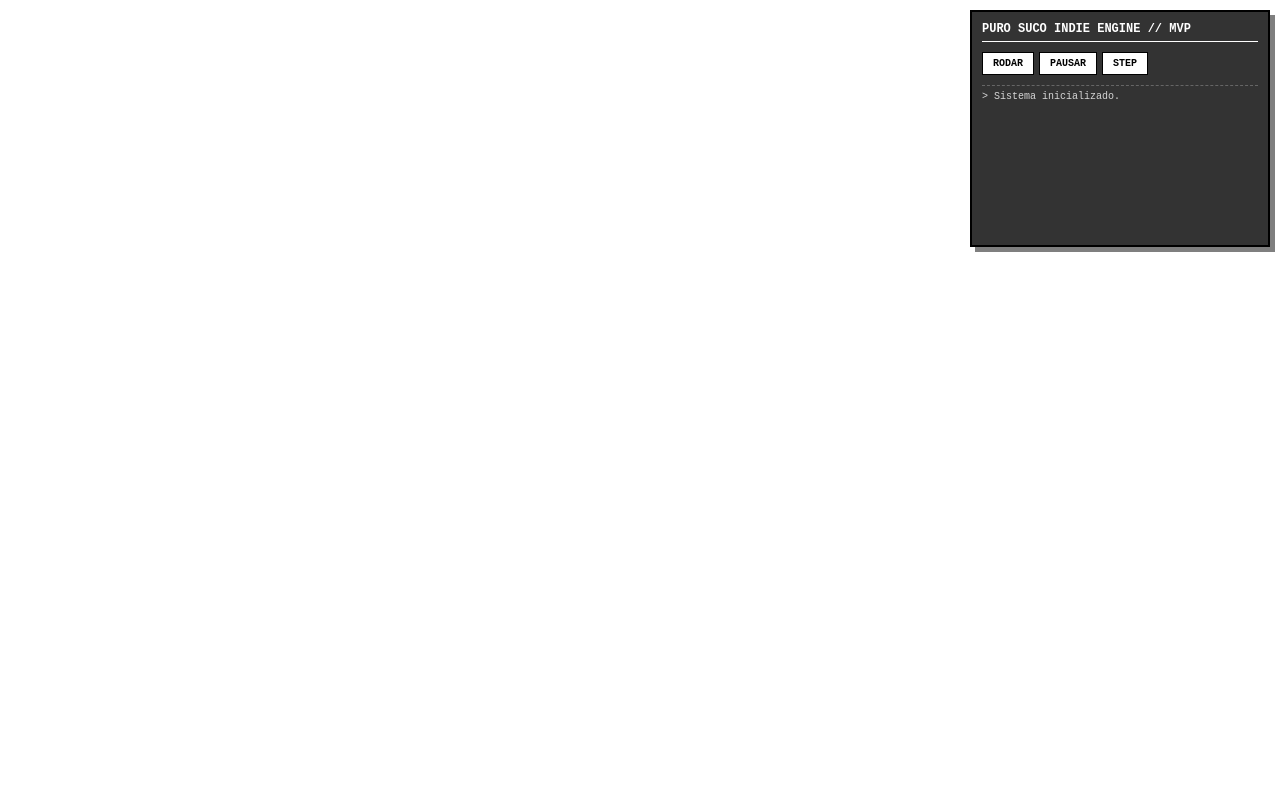
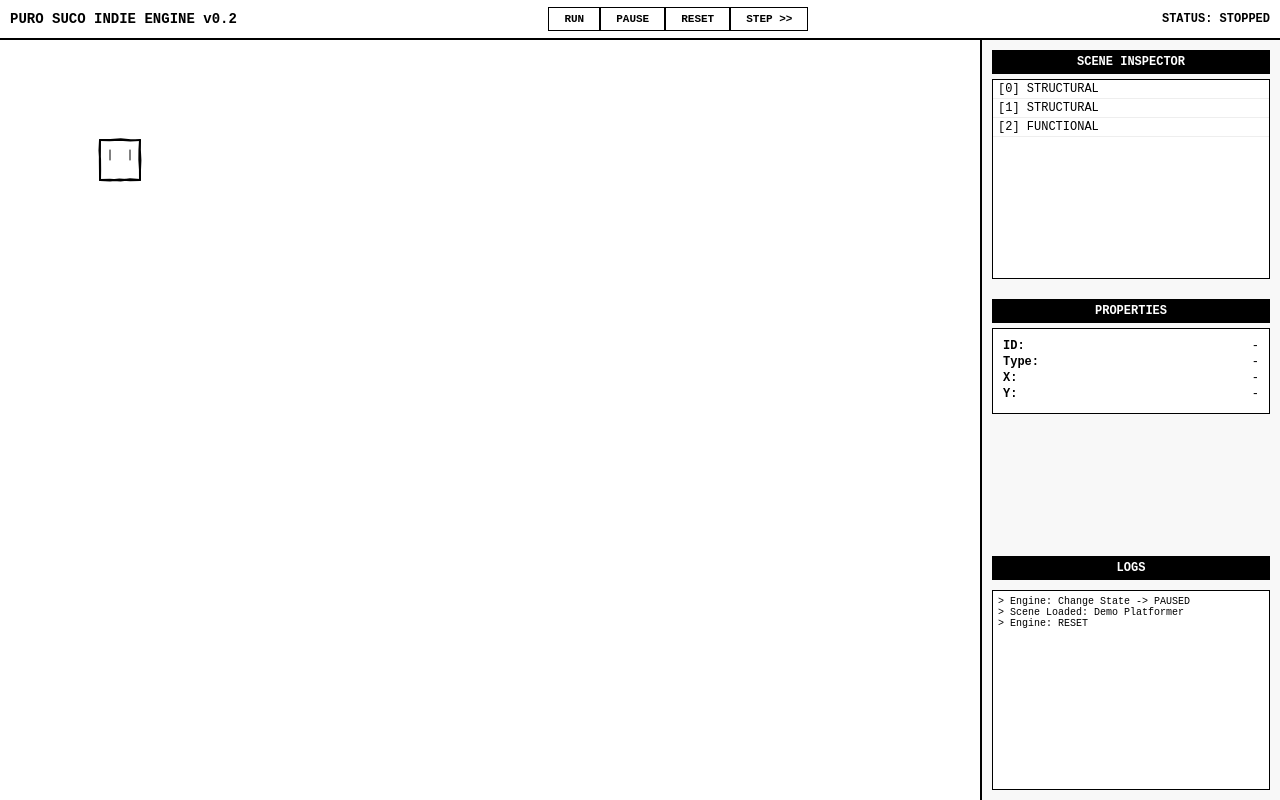
Before and after one commit to Purosuco-indie/TheStart, a plain HTML site: page index.html in a window 1280 px wide. Drawn offline with Linux system fonts and the light colour scheme.

Commit message:
feat: introduce editor UI, core game engine, and developer guide with updated HTML/CSS.

```diff
--- a/index.html
+++ b/index.html
@@ -1,30 +1,56 @@
 <!DOCTYPE html>
 <html lang="en">
+
 <head>
     <meta charset="UTF-8">
     <meta name="viewport" content="width=device-width, initial-scale=1.0">
-    <title>Puro Suco Indie Engine - Dev Tool</title>
+    <title>Puro Suco Indie - Editor</title>
     <link rel="stylesheet" href="style.css">
 </head>
+
 <body>
-    <div id="app">
-        <canvas id="gameCanvas"></canvas>
+    <div id="editor-layout">
+        <!-- TOP BAR -->
+        <header id="top-bar">
+            <div class="brand">PURO SUCO INDIE ENGINE v0.2</div>
+            <div class="controls">
+                <button id="btn-run" title="Run Game">RUN</button>
+                <button id="btn-pause" title="Pause Game">PAUSE</button>
+                <button id="btn-reset" title="Reset Scene">RESET</button>
+                <button id="btn-step" title="Step Forward">STEP >></button>
+            </div>
+            <div class="status" id="engine-status">STATUS: STOPPED</div>
+        </header>
 
-        <div id="dev-overlay">
-            <header>
-                <h1>PURO SUCO INDIE ENGINE // MVP</h1>
-                <div class="controls">
-                    <button id="btn-run">RODAR</button>
-                    <button id="btn-pause">PAUSAR</button>
-                    <button id="btn-step">STEP</button>
+        <!-- MAIN AREA -->
+        <main id="main-area">
+            <!-- CANVAS CONTAINER -->
+            <div id="canvas-container">
+                <canvas id="gameCanvas"></canvas>
+            </div>
+
+            <!-- SIDEBAR -->
+            <aside id="sidebar">
+                <div class="panel-header">SCENE INSPECTOR</div>
+                <ul id="entity-list">
+                    <!-- Dynamic List -->
+                </ul>
+
+                <div class="panel-header" style="margin-top: 20px;">PROPERTIES</div>
+                <div id="properties-panel">
+                    <div class="prop-row"><label>ID:</label> <span id="prop-id">-</span></div>
+                    <div class="prop-row"><label>Type:</label> <span id="prop-type">-</span></div>
+                    <div class="prop-row"><label>X:</label> <span id="prop-x">0</span></div>
+                    <div class="prop-row"><label>Y:</label> <span id="prop-y">0</span></div>
                 </div>
-            </header>
-            <div id="log-panel">
-                <div class="log-entry">> Sistema inicializado.</div>
-            </div>
-        </div>
+
+                <div class="panel-header" style="margin-top: auto;">LOGS</div>
+                <div id="log-panel"></div>
+            </aside>
+        </main>
     </div>
 
     <script type="module" src="src/main.js"></script>
 </body>
+
 </html>
--- a/src/core/Game.js
+++ b/src/core/Game.js
@@ -23,29 +23,73 @@ export class Game {
         this.collision = new CollisionManager();
         this.logger = new Logger();
 
-        // Debug info
-        this.debug = {
-            fps: 0,
-            entityCount: 0
-        };
+        // Game State exposed for Editor
+        this.state = 'STOPPED'; // STOPPED, RUNNING, PAUSED
     }
 
     resize() {
-        this.canvas.width = window.innerWidth;
-        this.canvas.height = window.innerHeight;
+        // In Editor mode, canvas size might be controlled by CSS container
+        // But for now, let's keep it robust
+        const rect = this.canvas.parentElement.getBoundingClientRect();
+        this.canvas.width = rect.width;
+        this.canvas.height = rect.height;
+    }
+
+    // --- API FOR EDITOR ---
+
+    init() {
+        // Setup initial demo scene (this would be level loading in future)
+        this.reset();
     }
 
     start() {
-        this.logger.log("Puro Suco Indie Engine Starting...");
+        if (this.state === 'RUNNING') return;
+
+        this.state = 'RUNNING';
         this.loop.start(
             (dt) => this.update(dt),
             () => this.render()
         );
+        this.logger.log("Engine: Change State -> RUNNING");
     }
 
-    stop() {
-        this.loop.stop();
-        this.logger.log("Engine Stopped.");
+    pause() {
+        if (this.state === 'PAUSED') return;
+        this.state = 'PAUSED';
+        this.loop.stop(); // Stop loop
+        this.logger.log("Engine: Change State -> PAUSED");
+        // Force one render to keep screen content
+        this.render();
+    }
+
+    reset() {
+        this.pause();
+        this.entities.entities = []; // Clear
+        this.state = 'STOPPED';
+
+        // Re-add demo content
+        // In a real engine, this would reload the "Scene"
+        this.setupDemoScene();
+
+        this.render();
+        this.logger.log("Engine: RESET");
+    }
+
+    step() {
+        // Advance exactly one frame (16ms)
+        this.update(0.016);
+        this.render();
+        this.logger.log("Engine: STEP");
+    }
+
+    // --- INTERNAL ---
+
+    setupDemoScene() {
+        // Placeholder for demo scene creation
+        // This is usually done externally, but for MVP we hardcode it here or Injection
+        // We will leave this empty and let main.js or Editor inject content for now
+        // Or better: trigger an event "onReset"
+        if (this.onReset) this.onReset(this);
     }
 
     add(entity) {
--- /dev/null
+++ b/src/editor/Editor.js
@@ -0,0 +1,103 @@
+export class Editor {
+    constructor(game) {
+        this.game = game;
+        this.selectedEntity = null;
+
+        // Cache UI Elements
+        this.ui = {
+            btnRun: document.getElementById('btn-run'),
+            btnPause: document.getElementById('btn-pause'),
+            btnReset: document.getElementById('btn-reset'),
+            btnStep: document.getElementById('btn-step'),
+            status: document.getElementById('engine-status'),
+            entityList: document.getElementById('entity-list'),
+            props: {
+                id: document.getElementById('prop-id'),
+                type: document.getElementById('prop-type'),
+                x: document.getElementById('prop-x'),
+                y: document.getElementById('prop-y')
+            }
+        };
+
+        this.bindEvents();
+
+        // Start an UI update loop (independent of game loop)
+        this.uiLoopId = setInterval(() => this.updateUI(), 100);
+    }
+
+    bindEvents() {
+        this.ui.btnRun.addEventListener('click', () => {
+            this.game.start();
+        });
+
+        this.ui.btnPause.addEventListener('click', () => {
+            this.game.pause();
+        });
+
+        this.ui.btnReset.addEventListener('click', () => {
+            this.game.reset();
+        });
+
+        this.ui.btnStep.addEventListener('click', () => {
+            if (this.game.state !== 'PAUSED' && this.game.state !== 'STOPPED') {
+                this.game.pause();
+            }
+            this.game.step();
+        });
+    }
+
+    updateUI() {
+        // Update Status Text
+        this.ui.status.textContent = `STATUS: ${this.game.state}`;
+
+        // Update Entity List (Slow poll - simple implementation)
+        // Ideally we only update on change, but for MVP polling is safer
+        this.refreshEntityList();
+
+        // Update Inspector
+        if (this.selectedEntity) {
+            this.ui.props.id.textContent = "Entity"; // We interpret index as ID for now
+            this.ui.props.type.textContent = this.selectedEntity.type;
+            this.ui.props.x.textContent = Math.round(this.selectedEntity.x);
+            this.ui.props.y.textContent = Math.round(this.selectedEntity.y);
+        } else {
+            this.ui.props.id.textContent = "-";
+            this.ui.props.type.textContent = "-";
+            this.ui.props.x.textContent = "-";
+            this.ui.props.y.textContent = "-";
+        }
+    }
+
+    refreshEntityList() {
+        const entities = this.game.entities.getAll();
+
+        // Basic diffing to avoid destroying DOM every 100ms
+        // Note: For a real engine, we'd use a reactive store or event system.
+        // This is a "raw" implementation.
+
+        // Clearing is expensive, so let's only rebuild if count differs for now
+        // A better approach is to match IDs.
+        if (this.ui.entityList.childElementCount !== entities.length) {
+            this.ui.entityList.innerHTML = '';
+            entities.forEach((ent, index) => {
+                const li = document.createElement('li');
+                li.textContent = `[${index}] ${ent.type}`;
+                li.addEventListener('click', () => {
+                    this.selectEntity(ent, li);
+                });
+                this.ui.entityList.appendChild(li);
+
+                if (this.selectedEntity === ent) {
+                    li.classList.add('selected');
+                }
+            });
+        }
+    }
+
+    selectEntity(entity, liElement) {
+        this.selectedEntity = entity;
+        // Visual feedback
+        Array.from(this.ui.entityList.children).forEach(c => c.classList.remove('selected'));
+        liElement.classList.add('selected');
+    }
+}
--- a/src/main.js
+++ b/src/main.js
@@ -1,65 +1,59 @@
 import { Game } from './core/Game.js';
+import { Editor } from './editor/Editor.js';
 import { Entity } from './entities/Entity.js';
 
-// Bootstrap
 window.addEventListener('load', () => {
+    // 1. Initialize Game
     const game = new Game('gameCanvas');
-    window.game = game; // Expose for debugging
 
-    // Dev Tools UI
-    const btnRun = document.getElementById('btn-run');
-    const btnPause = document.getElementById('btn-pause');
+    // 2. Define Demo Scene content injection
+    game.onReset = (g) => {
+        // Floor
+        const floor = new Entity(50, 500, 700, 40, "STRUCTURAL");
+        g.add(floor);
 
-    btnRun.addEventListener('click', () => {
-        game.start();
-        game.logger.log("Comando: RODAR");
-    });
+        // Wall
+        const wall = new Entity(600, 350, 40, 150, "STRUCTURAL");
+        g.add(wall);
 
-    btnPause.addEventListener('click', () => {
-        game.stop();
-        game.logger.log("Comando: PAUSAR");
-    });
-
-    // --- EXAMPLE SETUP ---
-    // Creating some floor
-    const floor = new Entity(100, 500, 600, 50, "STRUCTURAL");
-    game.add(floor);
-
-    // Creating a player
-    const player = new Entity(200, 200, 40, 40, "FUNCTIONAL");
+        // Player
+        const player = new Entity(100, 100, 40, 40, "FUNCTIONAL");
         player.update = (dt) => {
-        // Simple gravity
-        player.vy += 500 * dt;
+            player.vy += 600 * dt; // Gravity
             player.y += player.vy * dt;
             player.x += player.vx * dt;
 
-        // Simple Controls
-        if (game.input.isDown('LEFT')) player.x -= 200 * dt;
-        if (game.input.isDown('RIGHT')) player.x += 200 * dt;
+            // Simple controls
+            if (g.input.isDown('LEFT')) player.x -= 200 * dt;
+            if (g.input.isDown('RIGHT')) player.x += 200 * dt;
+            if (g.input.isPressed('JUMP')) player.vy = -300;
 
-        // Floor Collision (Hardcoded for now just to prove it works before AABB)
-        if (player.y + player.h > floor.y &&
-            player.x + player.w > floor.x &&
-            player.x < floor.x + floor.w) {
-
+            // Floor collision (Naive)
+            if (player.y + player.h > floor.y && player.x + player.w > floor.x && player.x < floor.x + floor.w) {
                 player.y = floor.y - player.h;
                 player.vy = 0;
-
-            if (game.input.isPressed('JUMP')) {
-                player.vy = -300;
-            }
             }
         };
-    // Override draw to use renderer line types correctly?
-    // Actually Base Entity doesn't know about specialized drawing.
-    // Let's monkey-patch draw for this example or update Entity to use proper type.
-    player.draw = (renderer) => {
-        renderer.rect(player.x, player.y, player.w, player.h, "FUNCTIONAL");
+        // Custom draw
+        player.draw = (r) => {
+            r.rect(player.x, player.y, player.w, player.h, "FUNCTIONAL");
+            // Eyes
+            r.line(player.x + 10, player.y + 10, player.x + 10, player.y + 20, "NARRATIVE");
+            r.line(player.x + 30, player.y + 10, player.x + 30, player.y + 20, "NARRATIVE");
         };
 
-    floor.draw = (renderer) => {
-        renderer.rect(floor.x, floor.y, floor.w, floor.h, "STRUCTURAL");
+        g.add(player);
+
+        g.logger.log("Scene Loaded: Demo Platformer");
     };
 
-    game.add(player);
+    // 3. Initialize Editor
+    const editor = new Editor(game);
+
+    // 4. Boot
+    game.init(); // Sets up the scene via onReset
+
+    // Expose for debugging
+    window.game = game;
+    window.editor = editor;
 });
--- a/style.css
+++ b/style.css
@@ -1,79 +1,189 @@
+:root {
+    --bg-color: #ffffff;
+    --border-color: #000000;
+    --text-color: #000000;
+    --hover-color: #000000;
+    --hover-text: #ffffff;
+    --panel-bg: #f8f8f8;
+}
+
 * {
     box-sizing: border-box;
     margin: 0;
     padding: 0;
-    font-family: 'Courier New', Courier, monospace;
+    user-select: none;
+    /* Make it feel like an app */
 }
 
 body {
+    font-family: 'Courier New', Courier, monospace;
+    font-size: 12px;
+    background: var(--bg-color);
+    color: var(--text-color);
+    height: 100vh;
     overflow: hidden;
-    background: #e0e0e0;
 }
 
-#app {
-    position: relative;
-    width: 100vw;
-    height: 100vh;
-    display: flex;
-    justify-content: center;
-    align-items: center;
+#editor-layout {
+    display: grid;
+    grid-template-rows: 40px 1fr;
+    /* Topbar, Rest */
+    height: 100%;
+    width: 100%;
 }
 
-canvas {
-    background: #FFFFFF;
-    box-shadow: 0 0 20px rgba(0,0,0,0.1);
+/* TOP BAR */
+#top-bar {
+    border-bottom: 2px solid var(--border-color);
+    display: flex;
+    align-items: center;
+    padding: 0 10px;
+    justify-content: space-between;
+    background: #ffffff;
 }
 
-#dev-overlay {
-    position: absolute;
-    top: 10px;
-    right: 10px;
-    width: 300px;
-    height: auto;
-    background: rgba(0, 0, 0, 0.8);
-    color: white;
-    display: flex;
-    flex-direction: column;
-    padding: 10px;
-    border: 2px solid black;
-    box-shadow: 5px 5px 0px rgba(0,0,0,0.5);
-}
-
-header h1 {
-    font-size: 12px;
-    margin-bottom: 10px;
-    border-bottom: 1px solid white;
-    padding-bottom: 5px;
+.brand {
+    font-weight: bold;
+    font-size: 14px;
 }
 
 .controls {
     display: flex;
-    gap: 5px;
-    margin-bottom: 10px;
+    gap: -1px;
+    /* Fuse borders */
 }
 
 button {
     background: white;
     border: 1px solid black;
-    padding: 5px 10px;
+    padding: 5px 15px;
+    font-family: inherit;
+    font-weight: bold;
     cursor: pointer;
-    font-weight: bold;
-    font-size: 10px;
+    font-size: 11px;
+    outline: none;
+    text-transform: uppercase;
 }
 
 button:hover {
-    background: #ccc;
+    background: var(--hover-color);
+    color: var(--hover-text);
 }
 
+button:active {
+    background: #333;
+}
+
+.status {
+    width: 150px;
+    text-align: right;
+    font-weight: bold;
+}
+
+/* MAIN AREA */
+#main-area {
+    display: grid;
+    grid-template-columns: 1fr 300px;
+    /* Canvas, Sidebar */
+    overflow: hidden;
+}
+
+/* CANVAS */
+#canvas-container {
+    background: #e0e0e0;
+    /* Different bg to see canvas bounds */
+    display: flex;
+    justify-content: center;
+    align-items: center;
+    padding: 20px;
+    overflow: hidden;
+}
+
+canvas {
+    background: white;
+    border: 1px solid black;
+    box-shadow: 10px 10px 0px rgba(0, 0, 0, 0.1);
+    /* Hard shadow */
+}
+
+/* SIDEBAR */
+#sidebar {
+    border-left: 2px solid black;
+    background: var(--panel-bg);
+    display: flex;
+    flex-direction: column;
+    padding: 10px;
+}
+
+.panel-header {
+    background: black;
+    color: white;
+    padding: 5px;
+    margin-bottom: 5px;
+    font-weight: bold;
+    text-align: center;
+    margin-top: 10px;
+}
+
+.panel-header:first-child {
+    margin-top: 0;
+}
+
+#entity-list {
+    list-style: none;
+    height: 200px;
+    overflow-y: auto;
+    border: 1px solid black;
+    background: white;
+}
+
+#entity-list li {
+    padding: 2px 5px;
+    cursor: pointer;
+    border-bottom: 1px solid #eee;
+}
+
+#entity-list li:hover {
+    background: #ddd;
+}
+
+#entity-list li.selected {
+    background: black;
+    color: white;
+}
+
+#properties-panel {
+    border: 1px solid black;
+    background: white;
+    padding: 10px;
+}
+
+.prop-row {
+    display: flex;
+    justify-content: space-between;
+    margin-bottom: 2px;
+}
+
+.prop-row label {
+    font-weight: bold;
+}
+
+/* LOGS */
 #log-panel {
-    height: 150px;
+    flex: 1;
+    border: 1px solid black;
+    background: white;
     overflow-y: auto;
     font-size: 10px;
-    border-top: 1px dashed #666;
-    padding-top: 5px;
+    padding: 5px;
+    margin-top: 5px;
+    max-height: 200px;
 }
 
 .log-entry {
     margin-bottom: 2px;
-    opacity: 0.8;
 }
+
+.log-err {
+    color: red;
+}
```
Also changed, not shown: 1 other file. Lines whose indentation alone changed are shown as unchanged.
